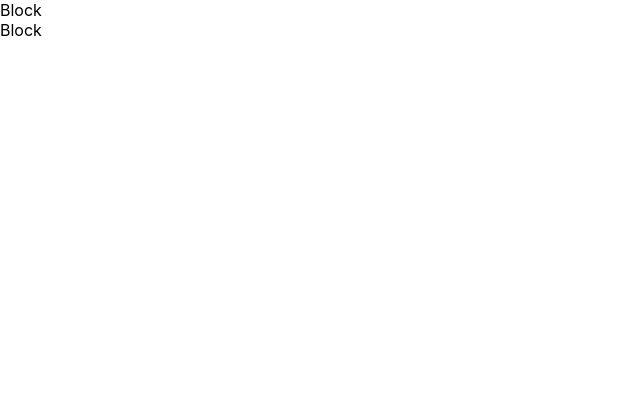
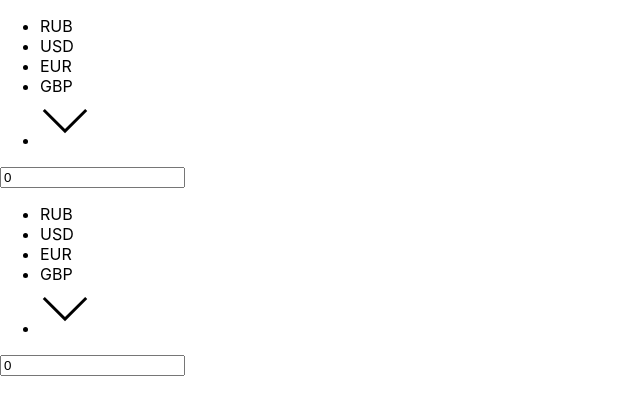
Before and after one commit to LarinV1983/currency-converter, a React (Create React App) app: page / in a window 1280 px wide. Shown: the top 414 px of the page, without its empty margins (0-640 px from the left). Built offline with nearby package versions, Linux system fonts and the light colour scheme.

Commit message:
Block.jsx

```diff
--- a/src/App.js
+++ b/src/App.js
@@ -5,8 +5,8 @@ import './index.scss';
 function App() {
   return (
     <div className="App">
-    <Block/>
-    <Block/>
+    <Block value={0} currency="RUB" onChangeCurrency={(cur) => console.log(cur)} />
+    <Block value={0} currency="USD"/>
     </div>
   );
 }
--- a/src/Block.jsx
+++ b/src/Block.jsx
@@ -1,9 +1,28 @@
 import React from 'react';
 
-export default function Block() {
+const defaultCurrencies = ['RUB', 'USD', 'EUR', 'GBP'];
+
+export default function Block({ value, currency, onChangeValue, onChangeCurrency }) {
 	return (
-		<div>
-			Block
+		<div className='block'>
+			<ul className='currencies'>
+			 {defaultCurrencies.map((cur) => (
+				<li
+				 onClick={() => onChangeCurrency(cur)}
+          className={currency === cur ? 'active' : ''}
+          key={cur}>
+          {cur}
+				</li>
+				))}
+				<li>
+					 <svg height="50px" viewBox="0 0 50 50" width="50px">
+          <rect fill="none" height="50" width="50" />
+          <polygon points="47.25,15 45.164,12.914 25,33.078 4.836,12.914 2.75,15 25,37.25 " />
+        </svg>
+				</li>
+			</ul>
+			<input onChange={(e) => onChangeValue(e.target.value)}
+      value={value} type="number" placeholder={0} />
 		</div>
 	);
 }
```
